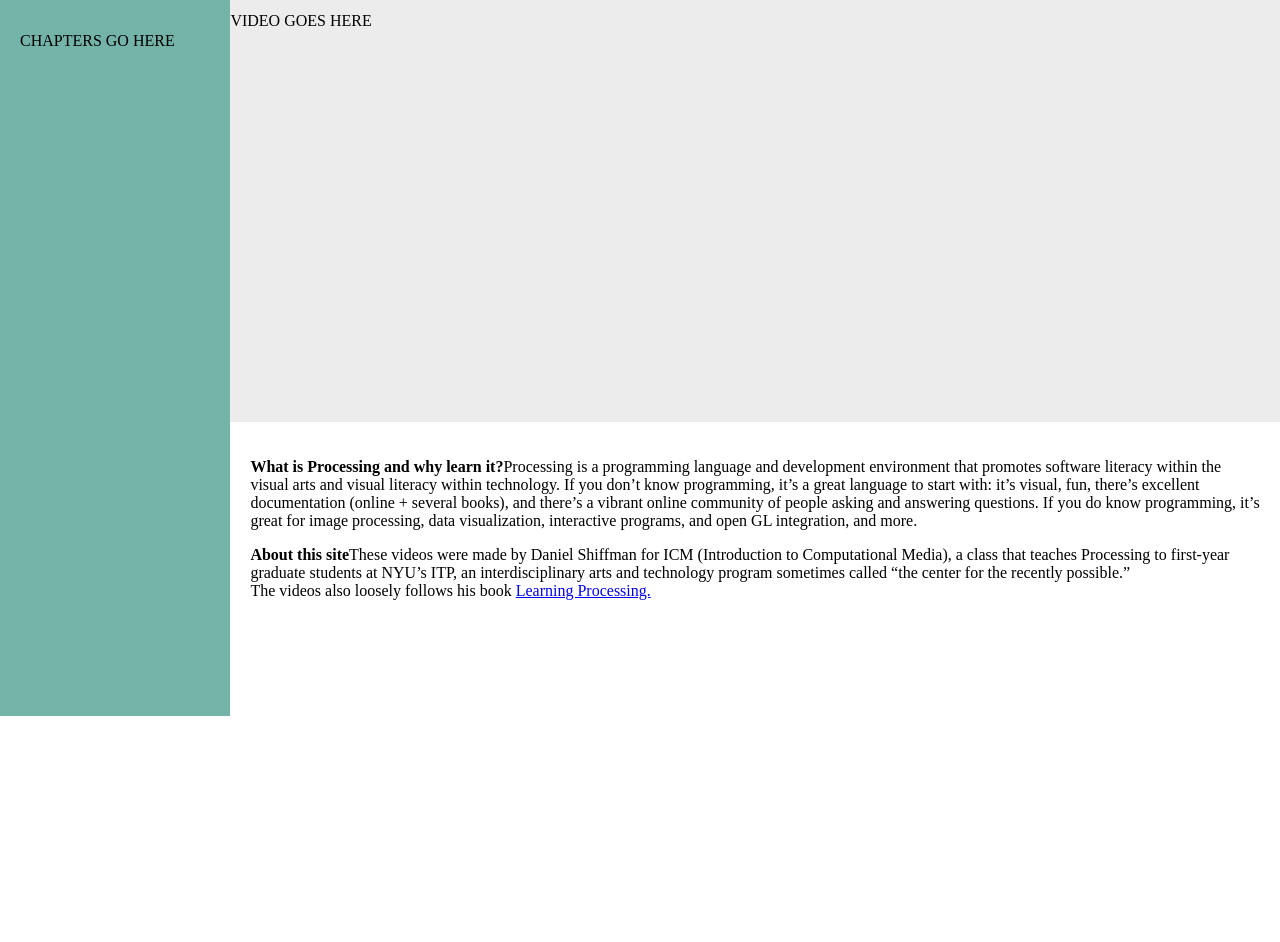
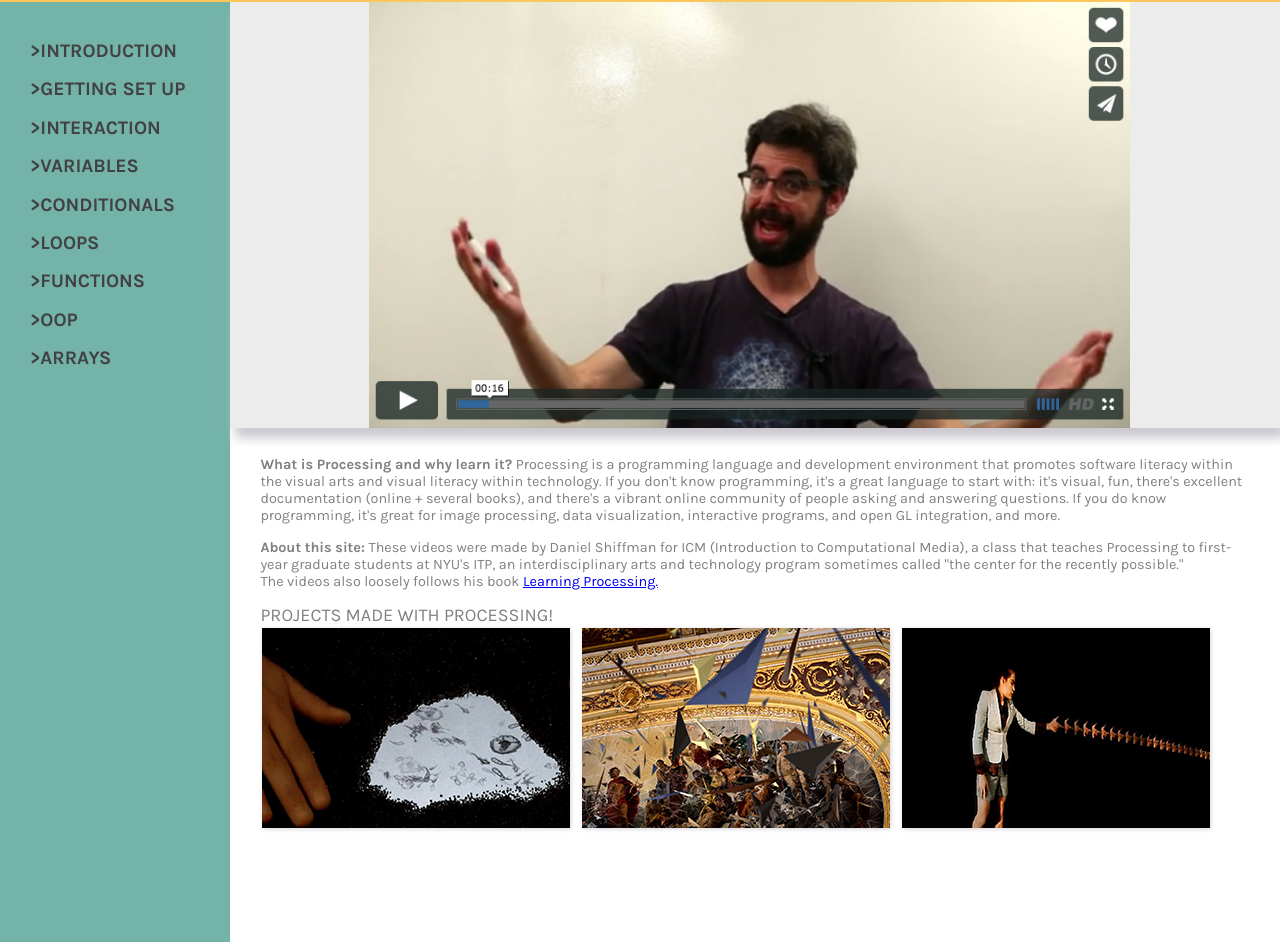
Before and after one commit to jairwin06/bflfinal, a plain HTML site: page index.html in a window 1280 px wide. Shown: the part 58-1000 px from the top of the page. Before the commit the page ends 800 px from the top, so only its background shows below. Drawn offline with Linux system fonts and the light colour scheme; a web font is replaced by a local one.

Commit message:
new changes

```diff
--- a/index.html
+++ b/index.html
@@ -4,6 +4,7 @@
  	<title>Shiffman ICM Redesign</title>
 
  	<link rel="stylesheet" href="http://natureofcode.com/css/fonts.css"/>
+ 	<link href='http://fonts.googleapis.com/css?family=Karla:400,700' rel='stylesheet' type='text/css'>
  	<!--<link rel="stylesheet" href="/css/style.css">-->
 
  	<style>
@@ -16,27 +17,25 @@
 			top: 0%;
 			left: 0%;
 			width: 100%;
-	 		text-align: center;
+	 		height: 60px;
 	 		background-color: #FFC759;
-	 		padding: 5px;
-	 		height: 54px;
  		}
 
  		#nav {
  			position: absolute;
- 			top: 54px;
+ 			top: 60px;
  			left: 0%;
  			width: 18%;
- 			height: 720px;
+ 			height: 1500px;
  			text-align: left;
- 			padding: 20px;
  			background-color: #74B3A7;
 
  		}
 
  		#homeVid {
  			position: absolute;
- 			top: 54px;
+ 			box-shadow: 5px 10px 10px #CBC9CF;
+ 			top: 60px;
  			left: 18%;
  			width: 82%;
  			height: 426px;
@@ -48,16 +47,78 @@
  			top: 480px;
  			left: 18%;
  			width: 82%;
- 			height: 213px;
- 			padding: 20px;
- 			background-color: white;
+ 			height: 200px;
+ 			padding-top:10px;
+ 			padding-left: 20px;
+ 			margin: 10px;
+ 			padding-right: 40px;
  		}
 
- 		.gallery {
- 			position: relative;
+	 	.list {
+	 		color: #424143;
+	 		font-weight: bold;
+	 		font-family: 'Karla', sans-serif;
+	 		font-size: 1.2em;
+	 		padding: 30px;
+	 		line-height: 200%;
+	 	}
 
- 		}
+	 	.introVid {
+	 		position: absolute;
+	 		left: 13.25%;
+	 	}
 
+	 	ul {
+	 		color: #424143;
+	 		font-weight: bold;
+	 		font-family: 'Karla', sans-serif;
+	 		font-size: 1.2em;
+	 		padding: 4px;
+	 	}
+
+	 	p {
+	 		color: #807F83;
+	 		font-family: 'Karla', sans-serif;
+	 		font-size: .9em;
+	 	}
+
+	 	h1 {
+	 		color:#424143;
+	 		font-family:'Karla', sans-serif;
+	 		font-size: 1.4em;
+	 		text-align: center;
+
+	 	}
+
+	 	#gallery {
+	 		position: absolute;
+	 		width: 24%;
+	 		top: 686px;
+	 		left: 20.5%;
+	 		height: 200px;
+	 		box-shadow: .5px .5px 5px #CBC9CF;
+	 		overflow: hidden;
+	 	}
+
+	 	#gallery2 {
+	 		position: absolute;
+	 		width: 24%;
+	 		top: 686px;
+	 		left: 45.5%;
+	 		height: 200px;
+	 		box-shadow: .5px .5px 5px #CBC9CF;
+	 		overflow: hidden;
+	 	}
+
+	 	#gallery3 {
+	 		position: absolute;
+	 		width: 24%;
+	 		top: 686px;
+	 		left: 70.5%;
+	 		height: 200px;
+	 		box-shadow: .5px .5px 5px #CBC9CF;
+	 		overflow: hidden;
+	 	}
 
  	</style>
 
@@ -65,20 +126,43 @@
 
  <body>
  	<div id="header">
- 		<p>INTRODUCTION TO COMPUTATIONAL MEDIA</p>
+ 		<h1>ICM VIDEO SERIES</h1>
  	</div>
 
 	<div id="nav">
- 		<p>CHAPTERS GO HERE</p>
+ 		<div class="list">
+ 				>INTRODUCTION<br>
+ 				>GETTING SET UP<br>
+ 				>INTERACTION<br>
+ 				>VARIABLES<br>
+ 				>CONDITIONALS<br>
+ 				>LOOPS<br>
+ 				>FUNCTIONS<br>
+ 				>OOP<br>
+ 				>ARRAYS<br>
+ 		</div>
  	</div>
 
  	<div id="homeVid">
- 		<p>VIDEO GOES HERE</p>
+ 		<img class="introVid" src="introVid.jpg" alt=Intro Video height="426"</a>
  	</div>
 
 	<div id="homeContent">
- 		<p><strong>What is Processing and why learn it?</strong>Processing is a programming language and development environment that promotes software literacy within the visual arts and visual literacy within technology. If you don’t know programming, it’s a great language to start with: it’s visual, fun, there’s excellent documentation (online + several books), and there’s a vibrant online community of people asking and answering questions. If you do know programming, it’s great for image processing, data visualization, interactive programs, and open GL integration, and more.<br></p>
+ 		<p><strong>What is Processing and why learn it? </strong>Processing is a programming language and development environment that promotes software literacy within the visual arts and visual literacy within technology. If you don't know programming, it's a great language to start with: it's visual, fun, there's excellent documentation (online + several books), and there's a vibrant online community of people asking and answering questions. If you do know programming, it's great for image processing, data visualization, interactive programs, and open GL integration, and more.<br></p>
 
- 		<p><strong>About this site</strong>These videos were made by Daniel Shiffman for ICM (Introduction to Computational Media), a class that teaches Processing to first-year graduate students at NYU’s ITP, an interdisciplinary arts and technology program sometimes called “the center for the recently possible.”<br> The videos also loosely follows his book <a href="http://www.amazon.com/gp/product/0123736021/ref=as_li_ss_tl?ie=UTF8&camp=1789&creative=390957&creativeASIN=0123736021&linkCode=as2&tag=shiffman-20">Learning Processing.</a></p>
+ 		<p><strong>About this site: </strong>These videos were made by Daniel Shiffman for ICM (Introduction to Computational Media), a class that teaches Processing to first-year graduate students at NYU's ITP, an interdisciplinary arts and technology program sometimes called "the center for the recently possible."<br> The videos also loosely follows his book <a href="http://www.amazon.com/gp/product/0123736021/ref=as_li_ss_tl?ie=UTF8&camp=1789&creative=390957&creativeASIN=0123736021&linkCode=as2&tag=shiffman-20">Learning Processing.</a></p>
+
+ 		<p><font size="4" font-weight="bold">PROJECTS MADE WITH PROCESSING!</p>
  	</div>
+
+ 	<div id="gallery">
+ 		<a href="http://everyware.kr/home/portfolio/oasis/"><img src="gallery0.jpg" alt=Oasis</a>
+ 	</div>
+ 	<div id="gallery2">
+ 		<a href="http://www.quayola.com/strata3/"><img src="gallery1.jpg" alt=Strata3</a>
+ 	</div>
+ 	<div id="gallery3">
+ 		<a href="http://vimeo.com/19007123"><img src="gallery2.jpg" alt=Replica</a>
+ 	</div>
+
  </body>
```
Also changed, not shown: gallery0.jpg (added), gallery1.jpg (added), gallery2.jpg (added), introVid.jpg (added), mainVid.jpg (added).
